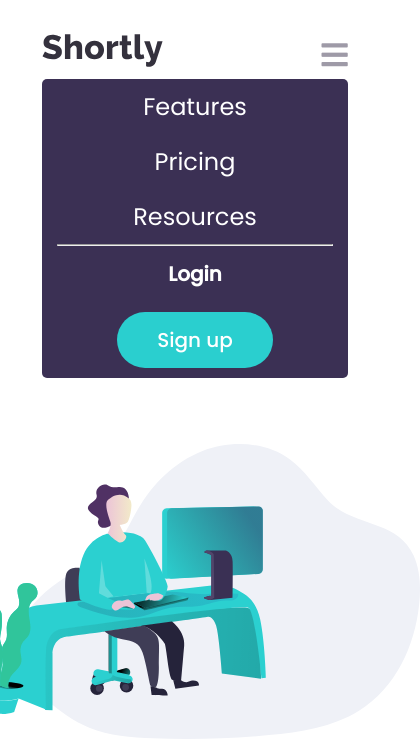
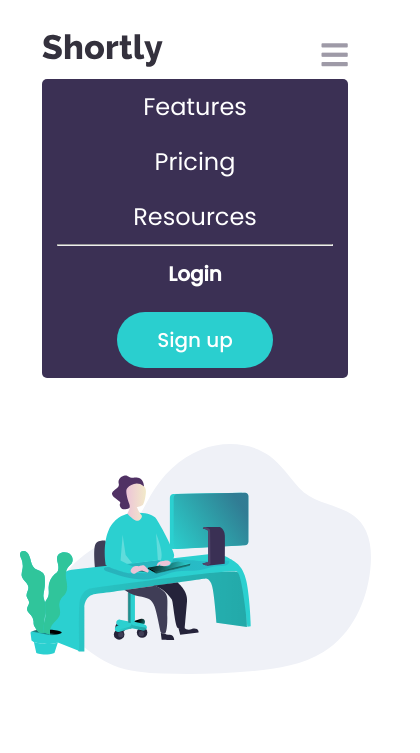
Before and after one commit to sakshamian/URL-shortener, a plain HTML site: page index.html in a window 390 px wide. Shown: the top 753 px of the page, 420 px wide, since content can reach past the window. Drawn offline with Linux system fonts and the light colour scheme; files whose address does not match are found by name.

Commit message:
responsive screens

```diff
--- a/style.css
+++ b/style.css
@@ -199,7 +199,7 @@ html{
 }
 @media (max-width: 650px){
     .right-content img{
-        max-width: 450px;
+        max-width: 90vw;
     }
 }
 
```
